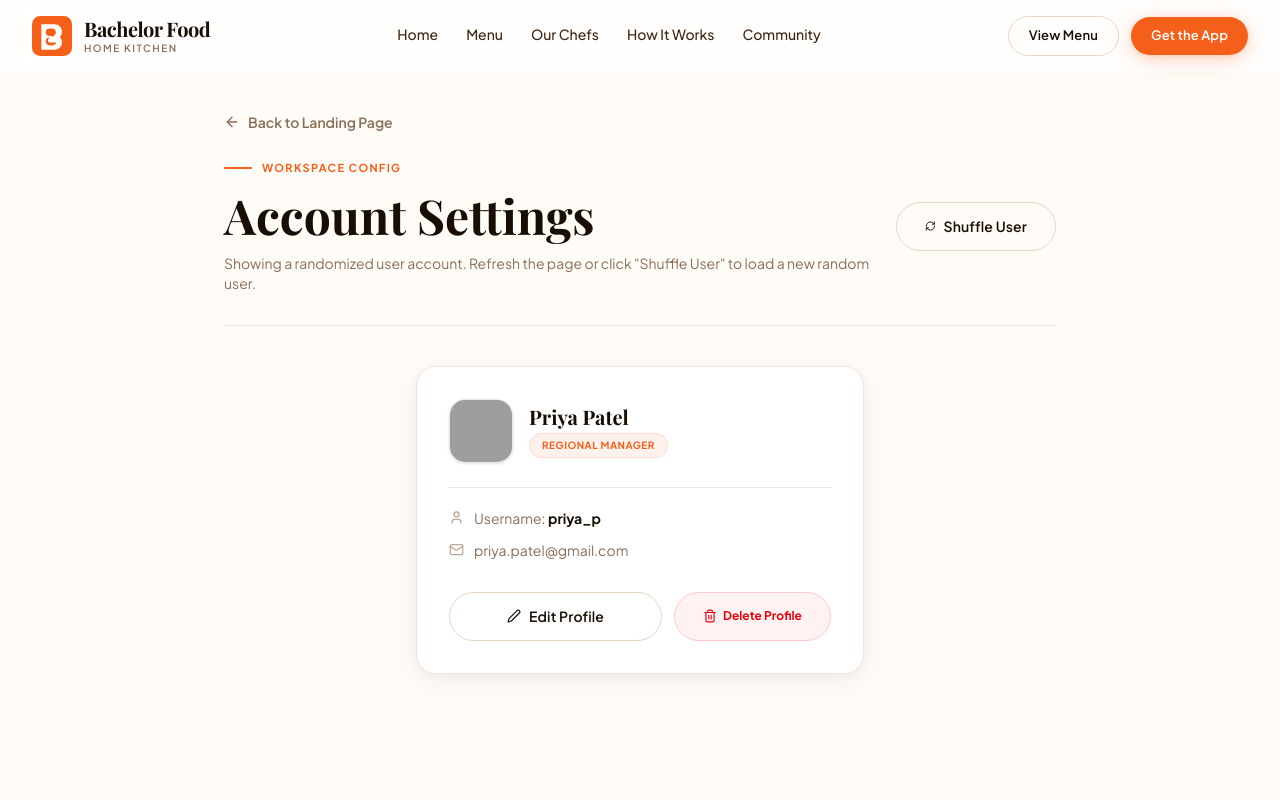
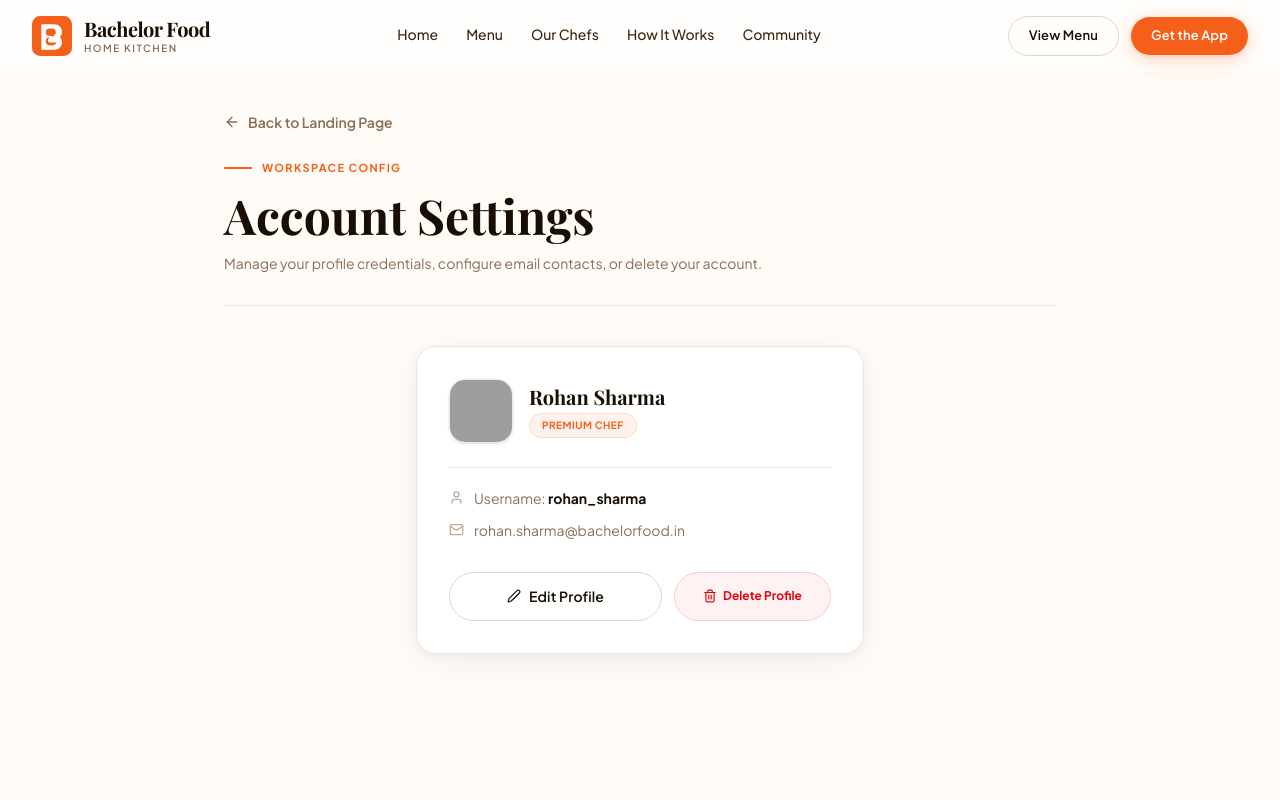
Before and after one commit to bachelorfood/landing-page, a React (Vite) app: page /setting in a window 1280 px wide. Shown: the top 800 px of the page. Built offline with nearby package versions, Linux system fonts and the light colour scheme; grey boxes are pictures that could not be loaded; a web font is replaced by a local one.

Commit message:
Update SettingsPage to use static user profile, remove shuffle button, and enforce Admin@123 password check for deletion

```diff
--- a/src/components/SettingsPage.tsx
+++ b/src/components/SettingsPage.tsx
@@ -2,7 +2,7 @@ import { useState, useEffect } from 'react';
 import { motion, AnimatePresence } from 'motion/react';
 import {
   Settings, Trash2, Edit2, ShieldAlert, Check,
-  X, AlertCircle, RefreshCw, ArrowLeft, Mail, User
+  X, AlertCircle, ArrowLeft, Mail, User, Lock
 } from 'lucide-react';
 import { Link } from 'react-router-dom';
 
@@ -15,21 +15,17 @@ interface SettingsUser {
   role: string;
 }
 
-const POOL_OF_USERS: SettingsUser[] = [
-  { id: '1', name: 'Rohan Sharma', username: 'rohan_sharma', email: 'rohan.sharma@bachelorfood.in', avatarSeed: 'rohan', role: 'Premium Chef' },
-  { id: '2', name: 'Anjali Nair', username: 'anjali_nair', email: 'anjali.nair@bachelorfood.in', avatarSeed: 'anjali', role: 'Operations Lead' },
-  { id: '3', name: 'Kabir Dev', username: 'kabir_dev', email: 'kabir.d@bachelorfood.in', avatarSeed: 'kabir', role: 'Support Agent' },
-  { id: '4', name: 'Meera Iyer', username: 'meera_iyer', email: 'meera.iyer@gmail.com', avatarSeed: 'meera', role: 'Registered Chef' },
-  { id: '5', name: 'Siddharth Roy', username: 'sid_roy', email: 'siddharth@gmail.com', avatarSeed: 'sid', role: 'Moderator' },
-  { id: '6', name: 'Vikram Singh', username: 'vikram_s', email: 'vikram.singh@bachelorfood.in', avatarSeed: 'vikram', role: 'Chef Auditor' },
-  { id: '7', name: 'Priya Patel', username: 'priya_p', email: 'priya.patel@gmail.com', avatarSeed: 'priya', role: 'Regional Manager' },
-  { id: '8', name: 'Divya Das', username: 'divya_das', email: 'divya.d@bachelorfood.in', avatarSeed: 'divya', role: 'Quality Analyst' },
-  { id: '9', name: 'Aditya Rao', username: 'aditya_rao', email: 'aditya.rao@gmail.com', avatarSeed: 'aditya', role: 'System Admin' },
-  { id: '10', name: 'Sneha Reddy', username: 'sneha_r', email: 'sneha.reddy@bachelorfood.in', avatarSeed: 'sneha', role: 'Customer Care' }
-];
+const DEFAULT_USER: SettingsUser = {
+  id: 'BF-2001',
+  name: 'Rohan Sharma',
+  username: 'rohan_sharma',
+  email: 'rohan.sharma@bachelorfood.in',
+  avatarSeed: 'rohan',
+  role: 'Premium Chef'
+};
 
 export default function SettingsPage() {
-  const [users, setUsers] = useState<SettingsUser[]>([]);
+  const [users, setUsers] = useState<SettingsUser[]>([DEFAULT_USER]);
   const [editingUser, setEditingUser] = useState<SettingsUser | null>(null);
   const [deletingUser, setDeletingUser] = useState<SettingsUser | null>(null);
 
@@ -40,19 +36,13 @@ export default function SettingsPage() {
 
   // Delete form state
   const [deleteConfirmUsername, setDeleteConfirmUsername] = useState('');
+  const [deleteConfirmPassword, setDeleteConfirmPassword] = useState('');
   const [deleteCustomReason, setDeleteCustomReason] = useState('');
   const [deleteError, setDeleteError] = useState('');
 
-  // Select exactly 1 random user on load or refresh click
-  const pickRandomUser = () => {
-    const shuffled = [...POOL_OF_USERS].sort(() => 0.5 - Math.random());
-    setUsers(shuffled.slice(0, 1));
-  };
-
   useEffect(() => {
     window.scrollTo(0, 0);
-    document.title = "Settings & Account — Bachelor Food";
-    pickRandomUser();
+    document.title = "Account Settings — Bachelor Food";
   }, []);
 
   const handleEditOpen = (user: SettingsUser) => {
@@ -86,14 +76,21 @@ export default function SettingsPage() {
   const handleDeleteOpen = (user: SettingsUser) => {
     setDeletingUser(user);
     setDeleteConfirmUsername('');
+    setDeleteConfirmPassword('');
     setDeleteCustomReason('');
     setDeleteError('');
   };
 
   const handleDeleteSubmit = (e: React.FormEvent) => {
     e.preventDefault();
+
     if (deleteConfirmUsername !== deletingUser?.username) {
       setDeleteError(`Username does not match. Please enter exactly "${deletingUser?.username}"`);
+      return;
+    }
+
+    if (deleteConfirmPassword !== 'Admin@123') {
+      setDeleteError('Incorrect admin password. Please try again.');
       return;
     }
 
@@ -121,16 +118,9 @@ export default function SettingsPage() {
               Account Settings
             </h1>
             <p className="text-bf-muted text-sm mt-2">
-              Showing a randomized user account. Refresh the page or click "Shuffle User" to load a new random user.
+              Manage your profile credentials, configure email contacts, or delete your account.
             </p>
           </div>
-
-          <button
-            onClick={pickRandomUser}
-            className="btn btn-outline self-start sm:self-center flex items-center gap-2"
-          >
-            <RefreshCw size={16} /> Shuffle User
-          </button>
         </div>
 
         {/* User Card Container */}
@@ -184,8 +174,8 @@ export default function SettingsPage() {
           ) : (
             <div className="text-center py-12">
               <p className="text-bf-muted font-medium mb-4">User account deleted successfully.</p>
-              <button onClick={pickRandomUser} className="btn btn-primary">
-                Load New Random User
+              <button onClick={() => setUsers([DEFAULT_USER])} className="btn btn-primary">
+                Restore Account Profile
               </button>
             </div>
           )}
@@ -293,7 +283,7 @@ export default function SettingsPage() {
                   <ShieldAlert size={24} /> Confirm Account Deletion
                 </h2>
                 <p className="text-bf-muted text-xs mb-6">
-                  You are deleting the randomized user profile for <strong className="text-bf-ink">{deletingUser.name}</strong>.
+                  You are deleting the user profile for <strong className="text-bf-ink">{deletingUser.name}</strong>.
                 </p>
 
                 <form onSubmit={handleDeleteSubmit} className="space-y-5">
@@ -307,6 +297,21 @@ export default function SettingsPage() {
                       placeholder={`Type ${deletingUser.username}`}
                       value={deleteConfirmUsername}
                       onChange={(e) => setDeleteConfirmUsername(e.target.value)}
+                      className="w-full bg-bf-cream/50 border border-bf-border-light rounded-xl py-3 px-4 text-sm focus:outline-none focus:border-red-500 text-bf-ink"
+                      required
+                    />
+                  </div>
+
+                  {/* Enter Admin Password */}
+                  <div>
+                    <label className="block text-xs font-bold uppercase tracking-wider text-bf-muted mb-2 flex items-center gap-1.5">
+                      <Lock size={12} className="text-bf-subtle" /> Enter Admin Password
+                    </label>
+                    <input
+                      type="password"
+                      placeholder="Enter password"
+                      value={deleteConfirmPassword}
+                      onChange={(e) => setDeleteConfirmPassword(e.target.value)}
                       className="w-full bg-bf-cream/50 border border-bf-border-light rounded-xl py-3 px-4 text-sm focus:outline-none focus:border-red-500 text-bf-ink"
                       required
                     />
```
